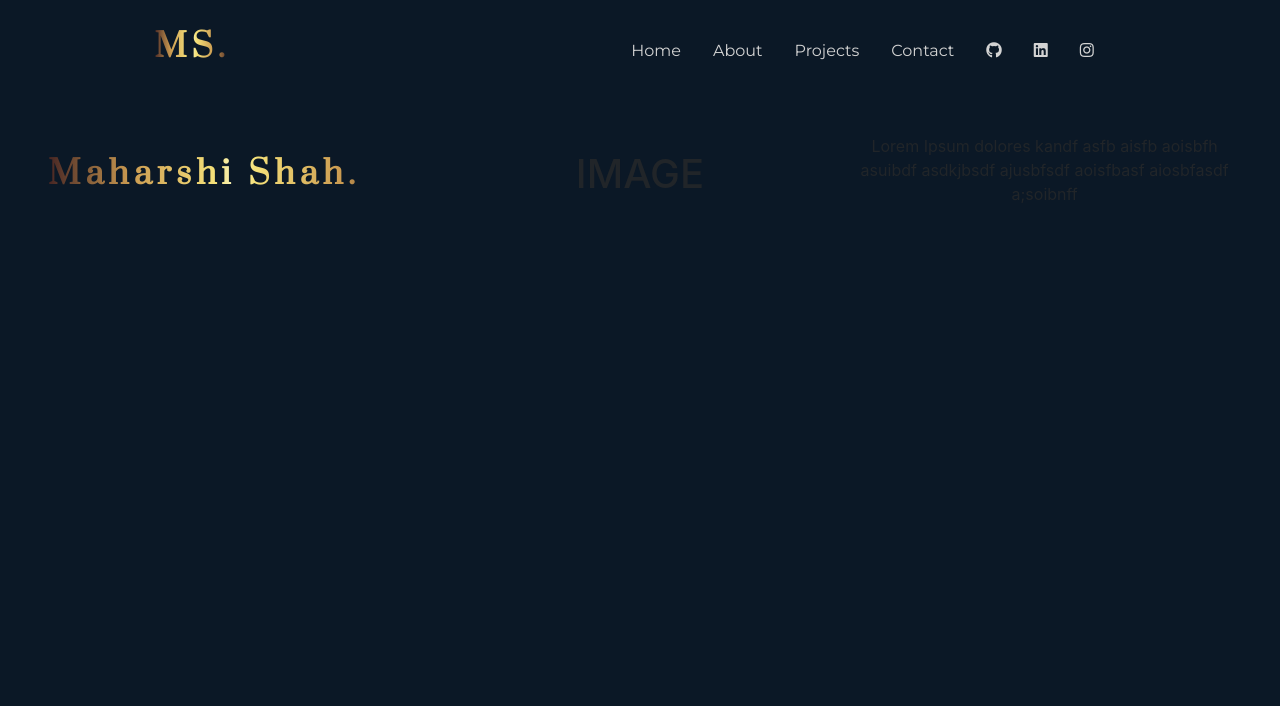
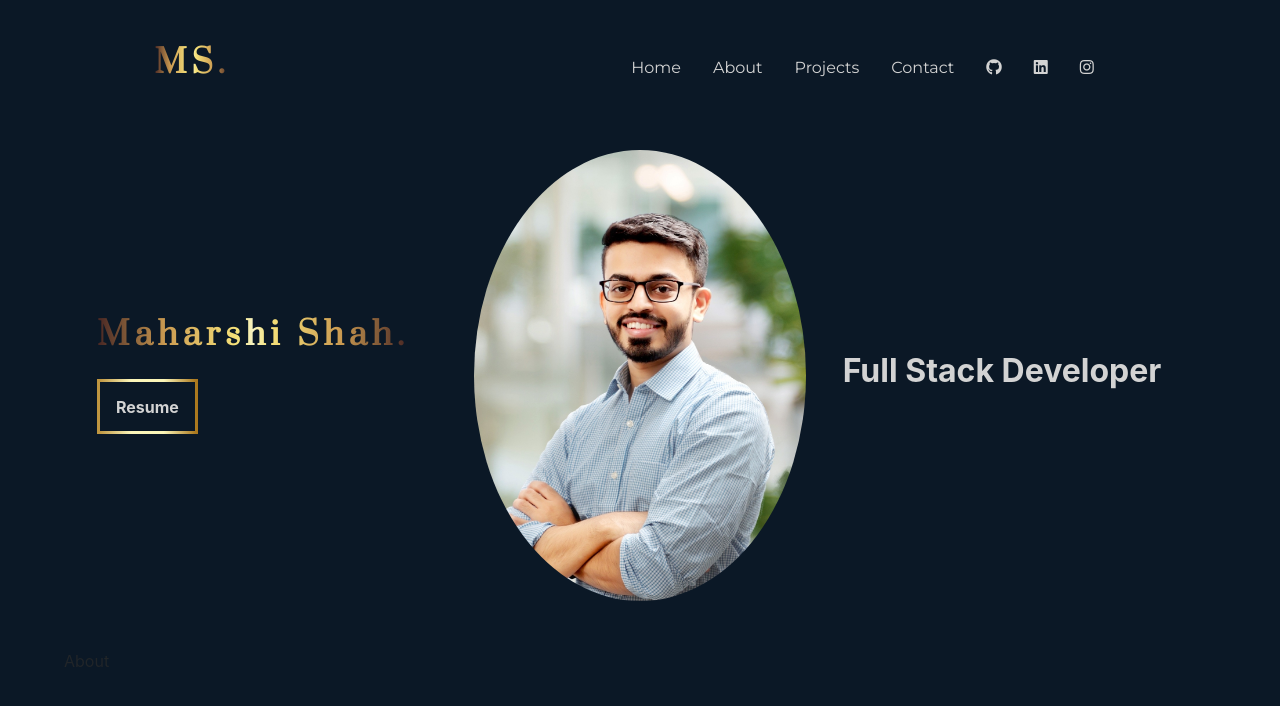
Before and after one commit to maharshi66/portfolio, a React (Create React App) app: page / in a window 1280 px wide. Shown: the top 706 px of the page. Built offline with nearby package versions, Linux system fonts and the light colour scheme.

Commit message:
Added animation, corrected styling

```diff
--- a/src/App.js
+++ b/src/App.js
@@ -15,6 +15,9 @@ function App() {
     <div className="App">
       <Header />
       <HomeSection />
+      <div id="about">
+        About
+      </div>
     </div>
   );
 }
--- a/src/components/Header/Header.js
+++ b/src/components/Header/Header.js
@@ -22,7 +22,7 @@ const Header = () => {
                 {
                     navigationItems.map((item, idx) => (
                         <NavigationItem
-                            className='navigation-item'
+                            onClick={handleMenuIconClick}
                             key={idx}
                             label={item.label}
                             section={item.section}
--- a/src/components/Header/Header.scss
+++ b/src/components/Header/Header.scss
@@ -34,12 +34,12 @@
   .options-container {
     display: flex;
     flex-direction: column;
-    background: darkblue;
+    background: black;
     width: 100%;
     height: 500px;
     position: absolute;
     top: 80px;
-    left: -100%;
+    left: -120%;
     opacity: 1;
     transition: all 0.5s ease;
   }
@@ -47,8 +47,8 @@
   .options-container.active {
     left: 0;
     opacity: 1;
-    transition: all 0.5s ease;
-    z-index: 1;
+    transition: all 0.5s ease-in-out;
+    z-index: 4;
   }
 
   .navigation-item {
@@ -58,18 +58,11 @@
     display: table;
   }
 
-  .brand {
-    position: absolute;
-    top: 0;
-    left: 0;
-    transform: translate(25%, 50%);
-  }
-
   .menu-icon {
     display: block;
     position: absolute;
     top: 0;
     right: 0;
-    transform: translate(-100%, 60%);
+    transform: translate(-100%, 10%);
   }
 }
--- /dev/null
+++ b/src/components/Introduction/Introduction.css
@@ -0,0 +1,3 @@
+.introduction {
+  color: lightgray;
+}
--- /dev/null
+++ b/src/components/Introduction/Introduction.js
@@ -0,0 +1,14 @@
+import React from 'react'
+import './Introduction.css';
+
+const Introduction = () => {
+    return (
+        <div className='introduction'>
+            <h2>
+               <strong>Full Stack Developer </strong>
+            </h2>
+        </div>
+    )
+}
+
+export default Introduction
--- a/src/components/NavigationItem/NavigationItem.js
+++ b/src/components/NavigationItem/NavigationItem.js
@@ -1,20 +1,20 @@
 import React from 'react'
 import './NavigationItem.scss';
 
-const NavigationItem = ({label, section, logo, linkUrl}) => {
+const NavigationItem = ({label, section, logo, linkUrl, onClick}) => {
     return (
-        <>
+        <div>
         {
             logo ?
             <a href={`${linkUrl}`}  target="_blank" rel="noreferrer">
                 <i className={logo}></i>
             </a>
             :
-            <a href={`#${section}`}>
+            <a onClick={onClick} href={`#${section}`}>
                 {label}
             </a>
         }
-        </>
+        </div>
     )
 }
 
--- /dev/null
+++ b/src/components/ProfileImage/ProfileImage.js
@@ -0,0 +1,11 @@
+import React from 'react'
+import profileImg from '../../assets/profile.jpg';
+import { Image } from 'react-bootstrap';
+
+const ProfileImage = () => {
+    return (
+        <Image fluid roundedCircle src={profileImg} alt='profile' />
+    )
+}
+
+export default ProfileImage
--- a/src/index.css
+++ b/src/index.css
@@ -1,4 +1,5 @@
 body {
+  margin: 2rem 4rem;
   font-family: -apple-system, BlinkMacSystemFont, 'Montserrat' 'Segoe UI',
     'Roboto', 'Oxygen', 'Ubuntu', 'Cantarell', 'Fira Sans', 'Droid Sans',
     'Helvetica Neue', sans-serif;
@@ -11,3 +12,9 @@ code {
   font-family: source-code-pro, Menlo, Monaco, Consolas, 'Courier New',
     monospace;
 }
+
+@media screen and (max-width: 960px) {
+  body {
+    margin: 1rem 1rem;
+  }
+}
--- a/src/sections/HomeSection.js
+++ b/src/sections/HomeSection.js
@@ -1,30 +1,33 @@
 import React from 'react'
 import Brand from '../components/Brand/Brand'
 import { Row, Col, Container } from 'react-bootstrap';
+import ProfileImage from '../components/ProfileImage/ProfileImage';
+import Introduction from '../components/Introduction/Introduction';
+import './HomeSection.scss';
 
 const HomeSection = () => {
     return (
         <div
-            data-aos="zoom-in-left"
+            data-aos="fade-left"
             data-aos-delay="50"
             data-aos-duration="1000"
-            data-aos-easing="ease-in-out-linear">
+            data-aos-easing="ease-in-linear">
 
         <Container className="px-5 my-5" fluid>
             <Row className="align-items-center text-center">
                 <Col className="text-justify" xs={12} md={4}>
-                    <Brand text='Maharshi Shah.'/>
+                    <Row>
+                        <Brand text='Maharshi Shah.'/>
+                    </Row>
+                    <Row>
+                        <button className='btn border-gradient border-gradient-color'>Resume</button>
+                    </Row>
                 </Col>
                 <Col xs={12} md={4}>
-                    <h1>
-                        IMAGE
-                    </h1>
+                    <ProfileImage />
                 </Col >
                 <Col xs={12} md={4}>
-                    <p>
-                        Lorem Ipsum dolores kandf asfb aisfb aoisbfh asuibdf
-                        asdkjbsdf ajusbfsdf aoisfbasf aiosbfasdf a;soibnff
-                    </p>
+                    <Introduction />
                 </Col>
             </Row>
         </Container>
--- /dev/null
+++ b/src/sections/HomeSection.scss
@@ -0,0 +1,23 @@
+.btn {
+  padding: 0.8rem 1rem;
+  margin-top: 1rem;
+  font-weight: bold;
+  background-color: transparent;
+  color: lightgray;
+}
+
+.border-gradient {
+  border: 10px solid;
+  border-image-slice: 1;
+  border-width: 3px;
+}
+
+.border-gradient-color {
+  border-image-source: linear-gradient(
+    to right,
+    #bf953f,
+    #fcf6ba,
+    #fbf5b7,
+    #aa771c
+  );
+}
```
Also changed, not shown: src/assets/profile.jpg (added).
